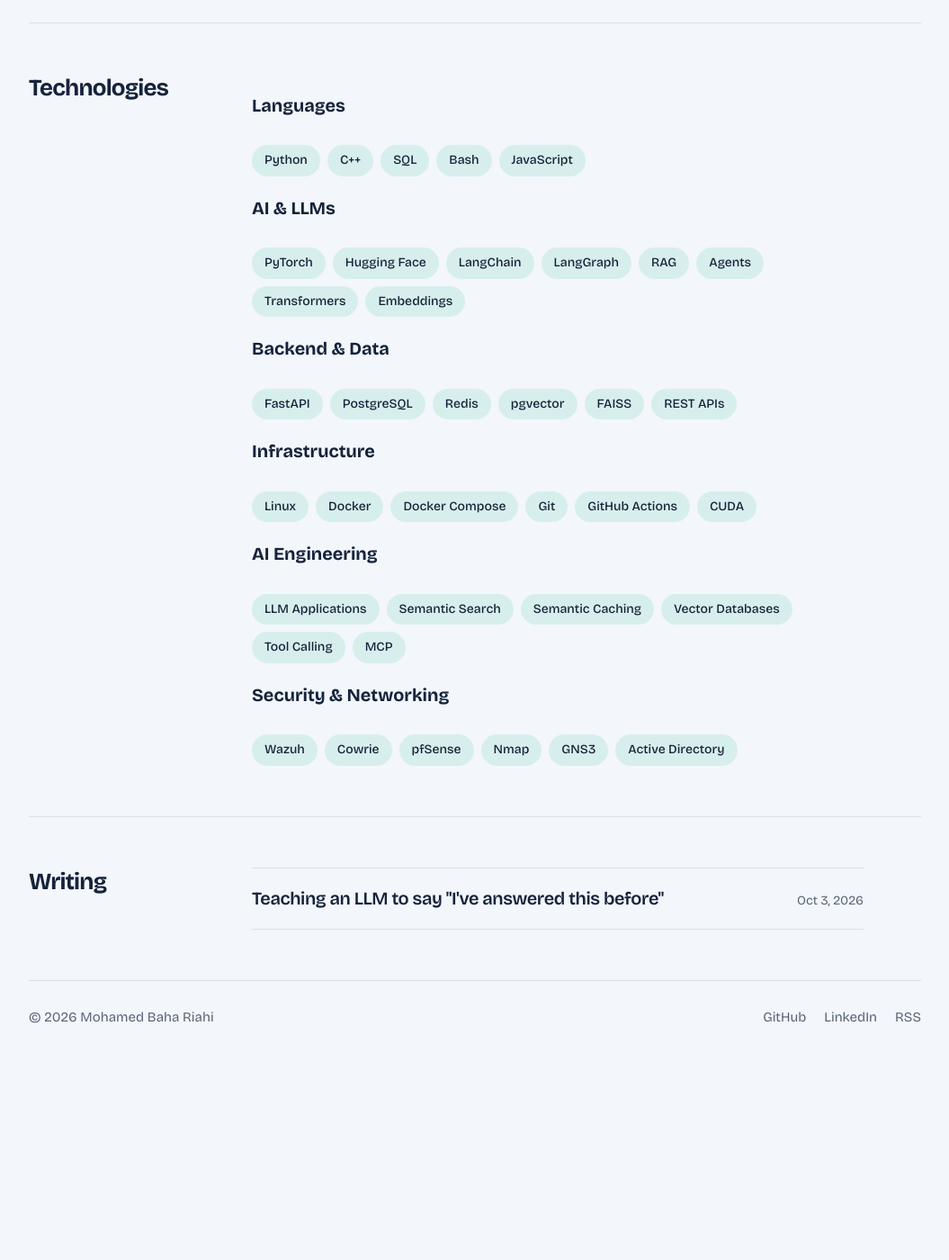
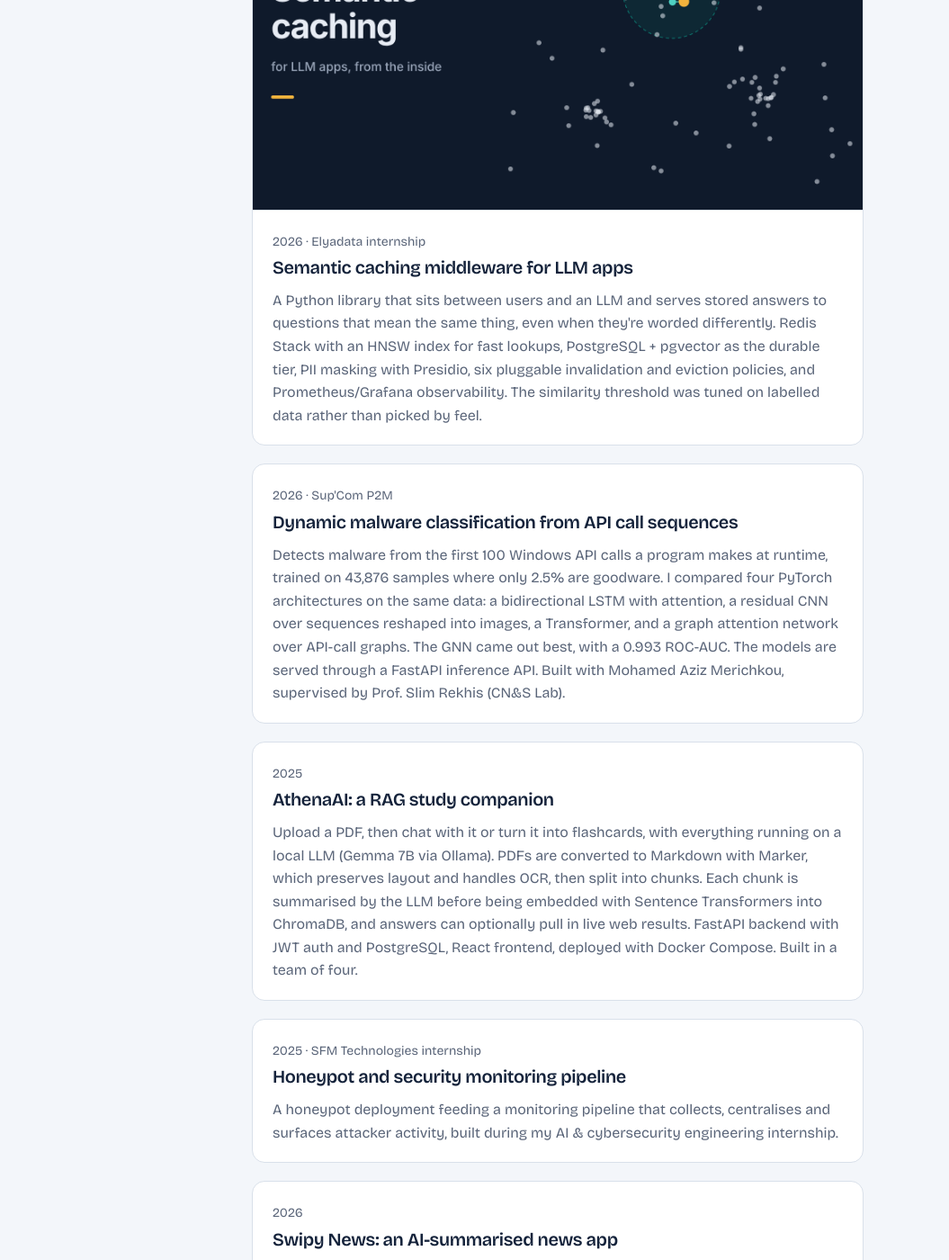
Before and after one commit to B00hxx/B00hxx.github.io, a Jekyll site: the page built from index.html, in a window 1280 px wide and 1400 px high, scrolled down 1625 px. Shown: the whole window at 90% size, without its empty margins (112-1167 px from the left). Built offline with Jekyll 4.4.1, drawn with Linux system fonts in a browser that asks for light colours; before the commit the page ends 2815 px from its top, so only the background shows below that; some of the changed text lies outside the part shown.

Commit message:
feat: added my projects

```diff
--- a/_data/projects.yml
+++ b/_data/projects.yml
@@ -1,12 +1,31 @@
-# Your projects. The list is empty for now, so the site shows "Being rebuilt".
-# To add one, delete the "[]" below and copy this block (remove the leading "# "):
+# Your projects. Projects show in the order you list them, so put the best one first.
 #
 # - name: "My project"
 #   when: "2026"
 #   description: "One or two sentences on what it does and what's interesting about it."
 #   link: "https://github.com/B00hxx/my-project"   # optional
 #   image: "/assets/img/projects/my-project.png"     # optional
-#
-# Projects show in the order you list them, so put the best one first.
 
-[]
+- name: "Semantic caching middleware for LLM apps"
+  when: "2026 · Elyadata internship"
+  description: "A Python library that sits between users and an LLM and serves stored answers to questions that mean the same thing, even when they're worded differently. Redis Stack with an HNSW index for fast lookups, PostgreSQL + pgvector as the durable tier, PII masking with Presidio, six pluggable invalidation and eviction policies, and Prometheus/Grafana observability. The similarity threshold was tuned on labelled data rather than picked by feel."
+  link: "/blog/2026/semantic-caching/"
+  image: "/assets/img/posts/semantic-caching/cover.png"
+
+- name: "Dynamic malware classification from API call sequences"
+  when: "2026 · Sup'Com P2M"
+  description: "Detects malware from the first 100 Windows API calls a program makes at runtime, trained on 43,876 samples where only 2.5% are goodware. I compared four PyTorch architectures on the same data: a bidirectional LSTM with attention, a residual CNN over sequences reshaped into images, a Transformer, and a graph attention network over API-call graphs. The GNN came out best, with a 0.993 ROC-AUC. The models are served through a FastAPI inference API. Built with Mohamed Aziz Merichkou, supervised by Prof. Slim Rekhis (CN&S Lab)."
+  link: "https://github.com/BahaRiahi3/p2m"
+
+- name: "AthenaAI: a RAG study companion"
+  when: "2025"
+  description: "Upload a PDF, then chat with it or turn it into flashcards, with everything running on a local LLM (Gemma 7B via Ollama). PDFs are converted to Markdown with Marker, which preserves layout and handles OCR, then split into chunks. Each chunk is summarised by the LLM before being embedded with Sentence Transformers into ChromaDB, and answers can optionally pull in live web results. FastAPI backend with JWT auth and PostgreSQL, React frontend, deployed with Docker Compose. Built in a team of four."
+
+
+- name: "Honeypot and security monitoring pipeline"
+  when: "2025 · SFM Technologies internship"
+  description: "A honeypot deployment feeding a monitoring pipeline that collects, centralises and surfaces attacker activity, built during my AI & cybersecurity engineering internship."
+
+- name: "Swipy News: an AI-summarised news app"
+  when: "2026"
+  description: "A Flutter mobile app that turns the news into a swipeable card deck: swipe one way to read the full story, the other to skip, and bookmark what you want to keep. A Python pipeline pulls headlines from NewsAPI and condenses each one into three bullet points with GPT-4o-mini. It deduplicates articles by URL hash before writing them to Firestore. Firebase Auth provides per-user saved libraries."
```
